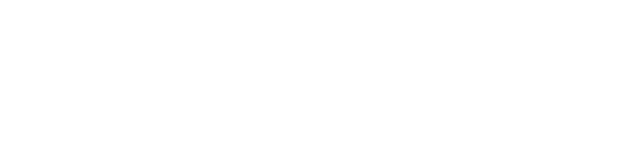
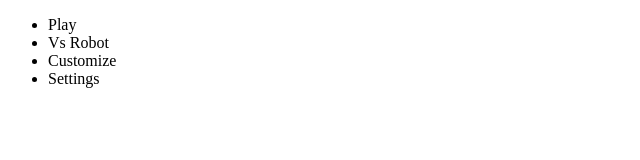
Before and after one commit to 2pa4ul2/Connect4.github.io, a plain HTML site: page index.html in a window 1280 px wide. Shown: the whole page, without its empty margins (0-640 px from the left). Drawn offline with Linux system fonts and the light colour scheme.

Commit message:
added early navbar

```diff
--- a/index.html
+++ b/index.html
@@ -7,6 +7,16 @@
     <title>Connect4</title>
 </head>
 <body>
-
+    <header>
+        <nav>
+            <ul>
+                <li>Play</li>
+                <li>Vs Robot</li>
+                <li>Customize</li>
+                <li>Settings</li>
+            </ul>
+        </nav>
+    </header>
+    <main></main>
 </body>
 </html>
```
